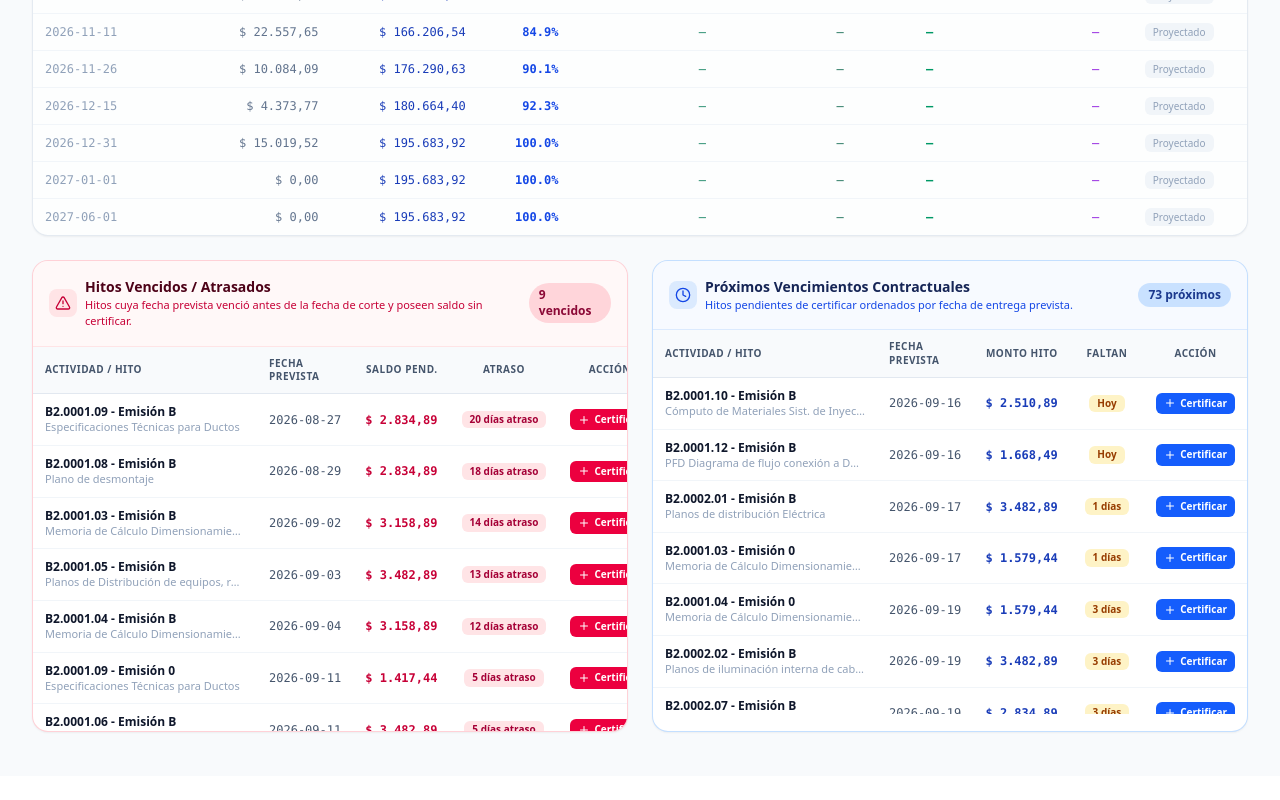
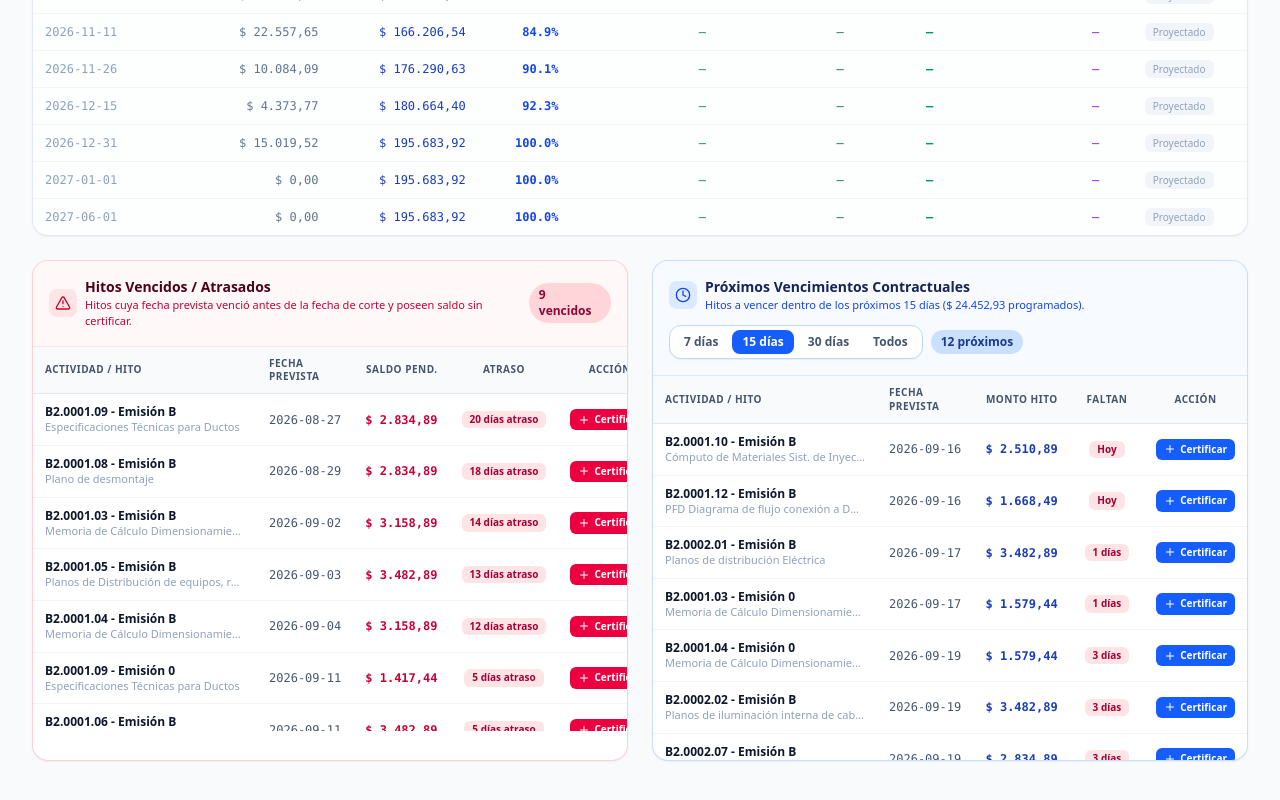
Before and after one commit to pablomartinezc8/Control-de-Certificaciones, a React (Vite) app: page / in a window 1280 px wide. Shown: the part 2118-2918 px from the top of the page. Before the commit the page ends 2894 px from the top, so only its background shows below. Built offline with nearby package versions, Linux system fonts and the light colour scheme.

Commit message:
feat(dashboard): add date horizon filter for upcoming milestones
Implement a configurable time horizon filter (7, 15, 30 days, or all) for upcoming milestones in the Dashboard to improve readability and reduce clutter. Added total value calculation for the filtered set.

```diff
--- a/src/components/DashboardView.tsx
+++ b/src/components/DashboardView.tsx
@@ -76,6 +76,19 @@ export const DashboardView: React.FC<DashboardViewProps> = ({
   const { vencidos, proximos } = useMemo(() => {
     return getVencimientosHitos(proyecto, selectedCutoffDate);
   }, [proyecto, selectedCutoffDate]);
+
+  // Filtro de horizonte para los próximos vencimientos (7, 15, 30 días o todos, por defecto 15 días)
+  const [horizonteProximos, setHorizonteProximos] = useState<7 | 15 | 30 | 'todos'>(15);
+
+  // Próximos filtrados por el horizonte temporal elegido (por defecto <= 15 días para no saturar)
+  const proximosFiltrados = useMemo(() => {
+    if (horizonteProximos === 'todos') return proximos;
+    return proximos.filter((p) => p.diasDiferencia <= horizonteProximos);
+  }, [proximos, horizonteProximos]);
+
+  const totalMontoProximos = useMemo(() => {
+    return proximosFiltrados.reduce((acc, p) => acc + (p.montoHito || 0), 0);
+  }, [proximosFiltrados]);
 
   // Puntos de la curva al corte seleccionado
   const puntosCurva = useMemo(() => {
@@ -388,7 +401,7 @@ export const DashboardView: React.FC<DashboardViewProps> = ({
 
         {/* Tabla: Próximos Vencimientos */}
         <div className="bg-white border border-blue-200/90 rounded-2xl shadow-xs overflow-hidden">
-          <div className="p-4 bg-blue-50/50 border-b border-blue-100 flex items-center justify-between">
+          <div className="p-4 bg-blue-50/50 border-b border-blue-100 flex flex-wrap items-center justify-between gap-3">
             <div className="flex items-center gap-2">
               <div className="p-1.5 rounded-lg bg-blue-100 text-blue-700">
                 <Clock className="w-4 h-4" />
@@ -398,19 +411,57 @@ export const DashboardView: React.FC<DashboardViewProps> = ({
                   Próximos Vencimientos Contractuales
                 </h4>
                 <p className="text-[11px] text-blue-700">
-                  Hitos pendientes de certificar ordenados por fecha de entrega prevista.
+                  {horizonteProximos === 'todos'
+                    ? `Todos los hitos futuros pendientes (${formatCurrency(totalMontoProximos)} programados).`
+                    : `Hitos a vencer dentro de los próximos ${horizonteProximos} días (${formatCurrency(totalMontoProximos)} programados).`}
                 </p>
               </div>
             </div>
-            <span className="px-2.5 py-1 rounded-full text-xs font-black bg-blue-200/80 text-blue-900">
-              {proximos.length} {proximos.length === 1 ? 'próximo' : 'próximos'}
-            </span>
+
+            <div className="flex items-center gap-2">
+              {/* Selector de Horizonte: 7 días, 15 días, 30 días, Todos */}
+              <div className="flex items-center gap-1 bg-white p-1 rounded-xl border border-blue-200 shadow-2xs">
+                {([7, 15, 30, 'todos'] as const).map((dias) => {
+                  const isSelected = horizonteProximos === dias;
+                  const label = dias === 'todos' ? 'Todos' : `${dias} días`;
+                  const tooltip = dias === 'todos' ? 'Mostrar todos los hitos futuros' : `Mostrar hitos dentro de ${dias} días`;
+                  return (
+                    <button
+                      key={dias}
+                      type="button"
+                      onClick={() => setHorizonteProximos(dias)}
+                      title={tooltip}
+                      className={`px-2.5 py-1 text-xs font-bold rounded-lg transition-all ${
+                        isSelected
+                          ? 'bg-blue-600 text-white shadow-xs'
+                          : 'text-slate-600 hover:text-blue-900 hover:bg-blue-50'
+                      }`}
+                    >
+                      {label}
+                    </button>
+                  );
+                })}
+              </div>
+
+              <span className="px-2.5 py-1 rounded-full text-xs font-black bg-blue-200/80 text-blue-900 shrink-0">
+                {proximosFiltrados.length} {proximosFiltrados.length === 1 ? 'próximo' : 'próximos'}
+              </span>
+            </div>
           </div>
 
           <div className="overflow-x-auto max-h-96">
-            {proximos.length === 0 ? (
-              <div className="p-8 text-center text-slate-400 text-xs">
-                No hay próximos vencimientos programados.
+            {proximosFiltrados.length === 0 ? (
+              <div className="p-8 text-center text-slate-500 text-xs flex flex-col items-center gap-2">
+                <p>No se registran vencimientos contractuales dentro de los próximos {horizonteProximos} días.</p>
+                {horizonteProximos !== 'todos' && proximos.length > 0 && (
+                  <button
+                    type="button"
+                    onClick={() => setHorizonteProximos(30)}
+                    className="text-blue-600 hover:underline font-semibold"
+                  >
+                    Ampliar horizonte a 30 días o ver todos ({proximos.length} futuros)
+                  </button>
+                )}
               </div>
             ) : (
               <table className="w-full text-left text-xs border-collapse">
@@ -424,7 +475,7 @@ export const DashboardView: React.FC<DashboardViewProps> = ({
                   </tr>
                 </thead>
                 <tbody className="divide-y divide-slate-100 text-slate-700">
-                  {proximos.slice(0, 15).map((p) => (
+                  {proximosFiltrados.map((p) => (
                     <tr key={p.id} className="hover:bg-blue-50/30 transition-colors">
                       <td className="py-2.5 px-3">
                         <div className="font-semibold text-slate-900">{p.entregableCodigo} - {p.hitoNombre}</div>
@@ -440,9 +491,11 @@ export const DashboardView: React.FC<DashboardViewProps> = ({
                       </td>
                       <td className="py-2.5 px-3 text-center whitespace-nowrap">
                         <span className={`inline-flex items-center px-2 py-0.5 rounded-md text-[10px] font-bold ${
-                          p.diasDiferencia <= 7
+                          p.diasDiferencia <= 3
+                            ? 'bg-rose-100 text-rose-800'
+                            : p.diasDiferencia <= 7
                             ? 'bg-amber-100 text-amber-800'
-                            : 'bg-slate-100 text-slate-700'
+                            : 'bg-blue-100 text-blue-800'
                         }`}>
                           {p.diasDiferencia === 0 ? 'Hoy' : `${p.diasDiferencia} días`}
                         </span>
@@ -497,7 +550,7 @@ export const DashboardView: React.FC<DashboardViewProps> = ({
         selectedCutoffDate={selectedCutoffDate}
         metrics={metrics}
         vencidos={vencidos}
-        proximos={proximos}
+        proximos={proximosFiltrados}
         avancePlan={avancePlan}
         avanceReal={avanceReal}
         desvio={desvio}
```
